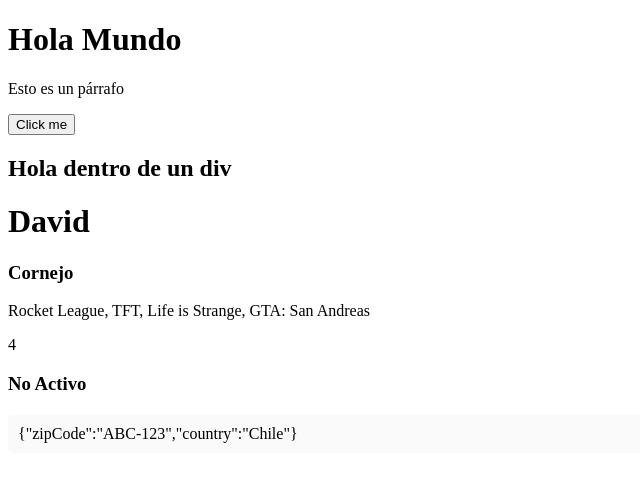
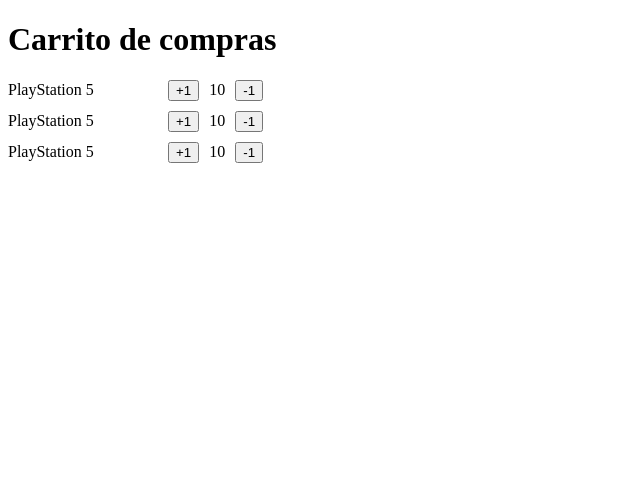
Before and after one commit to koerdev/first-steps-react, a React (Vite) app: page / in a window 1280 px wide. Shown: the top 482 px of the page, without its empty margins (0-640 px from the left). Built offline with nearby package versions, Linux system fonts and the light colour scheme.

Commit message:
feat: new component item counter added

```diff
--- a/src/FirstStepsApp.tsx
+++ b/src/FirstStepsApp.tsx
@@ -1,14 +1,13 @@
+import { ItemCounter } from "./shopping-cart/ItemCounter";
+
 export function FirstStepsApp() {
   return (
     <>
-      <h1>Hola Mundo</h1>
-      <p>Esto es un párrafo</p>
+      <h1>Carrito de compras</h1>
 
-      <button>Click me</button>
-
-      <div>
-        <h2>Hola dentro de un div</h2>
-      </div>
+      <ItemCounter />
+      <ItemCounter />
+      <ItemCounter />
     </>
   );
 }
--- a/src/main.tsx
+++ b/src/main.tsx
@@ -6,6 +6,6 @@
 createRoot(document.getElementById('root')!).render(
   <StrictMode>
     <FirstStepsApp />
-    <MyAwesomeApp />
+    {/* <MyAwesomeApp /> */}
   </StrictMode>,
 );
--- /dev/null
+++ b/src/shopping-cart/ItemCounter.tsx
@@ -0,0 +1,23 @@
+export const ItemCounter = () => {
+  return (
+    <section
+      style={{
+        display: 'flex',
+        alignItems: 'center',
+        gap: 10,
+        marginTop: 10,
+      }}
+    >
+      <span
+        style={{
+          width: 150,
+        }}
+      >
+        PlayStation 5
+      </span>
+      <button>+1</button>
+      <span>10</span>
+      <button>-1</button>
+    </section>
+  )
+}
```
